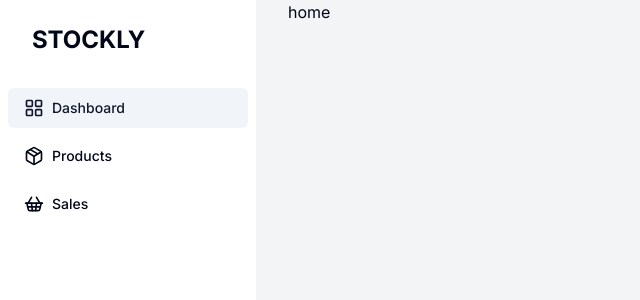
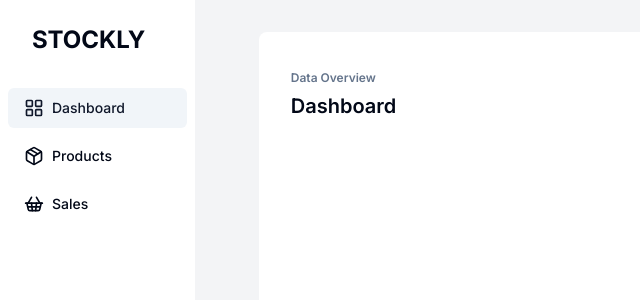
Before and after one commit to MAGAIVERH/stokcly, a Next.js app: page / in a window 1280 px wide. Shown: the top 300 px of the page, without its empty margins (0-640 px from the left). Built offline with nearby package versions, Linux system fonts and the light colour scheme.

Commit message:
refactor: add Header component

```diff
--- /dev/null
+++ b/app/_components/header.tsx
@@ -0,0 +1,38 @@
+import { ReactNode } from "react";
+
+export const HeaderTitle = ({children}: {children: ReactNode}) => {
+    return (
+    <h2 className=" text-xl font-semibold">
+    {children}
+    </h2>
+    )
+}
+
+export const HeaderSubtitle =({children}: {children: ReactNode}) => {
+    return (
+    <span className="text-xs font-semibold text-slate-500">
+    {children}
+    </span>
+    )
+}
+
+export const HeaderLeft = ({children}: {children: ReactNode}) => {
+    return (
+      <div className="space-y-1">{children}</div>
+    )
+}
+
+export const HeaderRight = ({children}: {children: ReactNode}) => {
+    return (
+        <div>{children}</div>
+    )
+}
+const Header = ({children }: {children: ReactNode} ) => {
+    return (
+     <div className="flex w-full items-center justify-between">
+            {children}
+    </div>
+     );
+}
+
+export default Header;
--- a/app/page.tsx
+++ b/app/page.tsx
@@ -1,10 +1,16 @@
+import Header, { HeaderLeft, HeaderSubtitle, HeaderTitle } from "./_components/header";
 
 
 
 export default function Home() {
   return (
-     <h1 className="">
-       home
-    </h1>
+    <div className="w-full space-y-8 m-8 rounded-lg p-8 bg-white">
+        <Header>
+          <HeaderLeft>
+            <HeaderSubtitle>Data Overview</HeaderSubtitle>
+            <HeaderTitle>Dashboard</HeaderTitle>
+          </HeaderLeft>
+        </Header>
+    </div>
   );
 }
--- a/app/products/page.tsx
+++ b/app/products/page.tsx
@@ -3,9 +3,7 @@ import { DataTable } from "../_components/ui/data-table";
 import { productTableColumns } from "./_components/table-columns";
 import { GetProducts } from "../_data-access/product/get-products";
 import CreateProductButton from "./_components/create-product-button";
-
-
-
+import Header, { HeaderLeft, HeaderRight, HeaderSubtitle, HeaderTitle } from "../_components/header";
 
 const ProductsPage = async () => {
 
@@ -13,19 +11,18 @@ const ProductsPage = async () => {
 
     return (
         <div className="w-full space-y-8 m-8 rounded-lg p-8 bg-white">
-            <div className="flex w-full items-center justify-between">
-                <div className="space-y-1">
-                    <span className="text-xs font-semibold text-slate-500">
-                        Product Management
-                    </span>
-                    <h2 className="text-xl font-semibold">
-                        Products
-                    </h2>
-                </div>
 
-                <CreateProductButton/>
+            <Header>
+                <HeaderLeft>
+                    <HeaderSubtitle>Product Management</HeaderSubtitle>
+                    <HeaderTitle>Products</HeaderTitle>
+                </HeaderLeft>
 
-            </div>
+                <HeaderRight>
+                   <CreateProductButton/>
+                </HeaderRight>
+            </Header>
+
              <DataTable columns={productTableColumns} data={products}/>
         </div>
      );
--- a/app/sales/_components/table-dropdown-menu.tsx
+++ b/app/sales/_components/table-dropdown-menu.tsx
@@ -3,7 +3,7 @@ import { AlertDialog, AlertDialogAction, AlertDialogCancel, AlertDialogContent,
 import { Button } from "@/app/_components/ui/button";
 import { DropdownMenu, DropdownMenuTrigger, DropdownMenuContent, DropdownMenuLabel, DropdownMenuSeparator, DropdownMenuItem } from "@/app/_components/ui/dropdown-menu";
 import { Sale } from "@prisma/client";
-import { MoreHorizontalIcon, ClipboardCopyIcon, EditIcon, TrashIcon } from "lucide-react";
+import { MoreHorizontalIcon, ClipboardCopyIcon,  TrashIcon } from "lucide-react";
 import { toast } from "sonner";
 import {useAction} from "next-safe-action/hooks";
 
@@ -52,11 +52,7 @@ const SalesTableDropdownMenu = ({sale}: SalesTableDropdownMenuProps) => {
                   Copy ID
               </DropdownMenuItem>
 
-                <DropdownMenuItem
-                  className="gap-1.5">
-                    <EditIcon size={16}/>
-                    Edit
-                </DropdownMenuItem>
+
 
             <AlertDialogTrigger asChild>
               <DropdownMenuItem className="gap-1.5">
--- a/app/sales/page.tsx
+++ b/app/sales/page.tsx
@@ -1,4 +1,5 @@
 
+import Header, { HeaderLeft, HeaderRight, HeaderSubtitle, HeaderTitle } from "../_components/header";
 import { ComboboxOption } from "../_components/ui/combobox";
 import { DataTable } from "../_components/ui/data-table";
 import { GetProducts } from "../_data-access/product/get-products";
@@ -16,19 +17,18 @@ const SalesPage = async () => {
 }))
     return (
         <div className="w-full space-y-8 m-8 rounded-lg p-8 bg-white">
-        <div className="flex w-full items-center justify-between">
-            <div className="space-y-1">
-                <span className="text-xs font-semibold text-slate-500">
-                    Sales Management
-                </span>
-                <h2 className="text-xl font-semibold">
-                    Sales
-                </h2>
-            </div>
-         <CreateSaleButton  products={products} productOptions={productOptions}/>
 
+            <Header>
+                <HeaderLeft>
+                    <HeaderSubtitle>Sales Management</HeaderSubtitle>
+                    <HeaderTitle>Sales</HeaderTitle>
+                </HeaderLeft>
 
-        </div>
+                <HeaderRight>
+                   <CreateSaleButton  products={products} productOptions={productOptions}/>
+                </HeaderRight>
+            </Header>
+
          <DataTable columns={saleTableColumns} data={sales}/>
     </div>
     );
```
